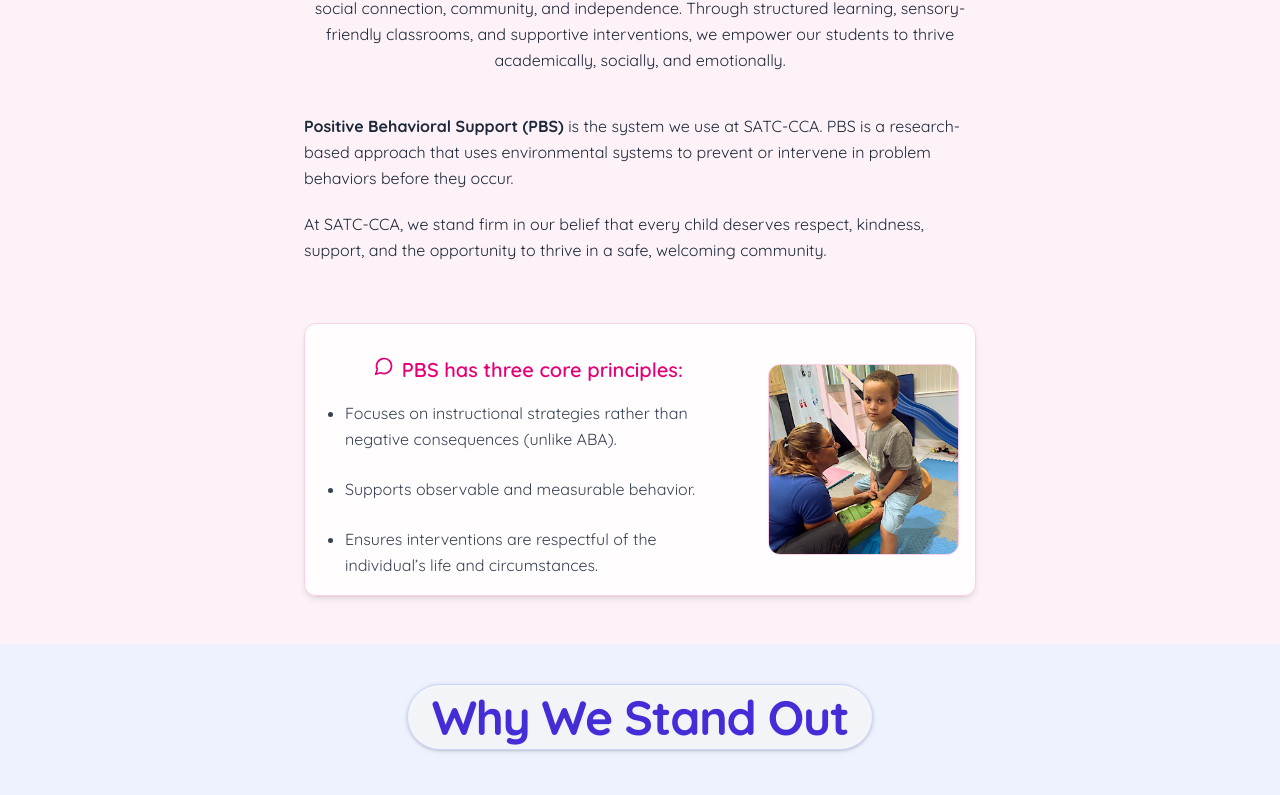
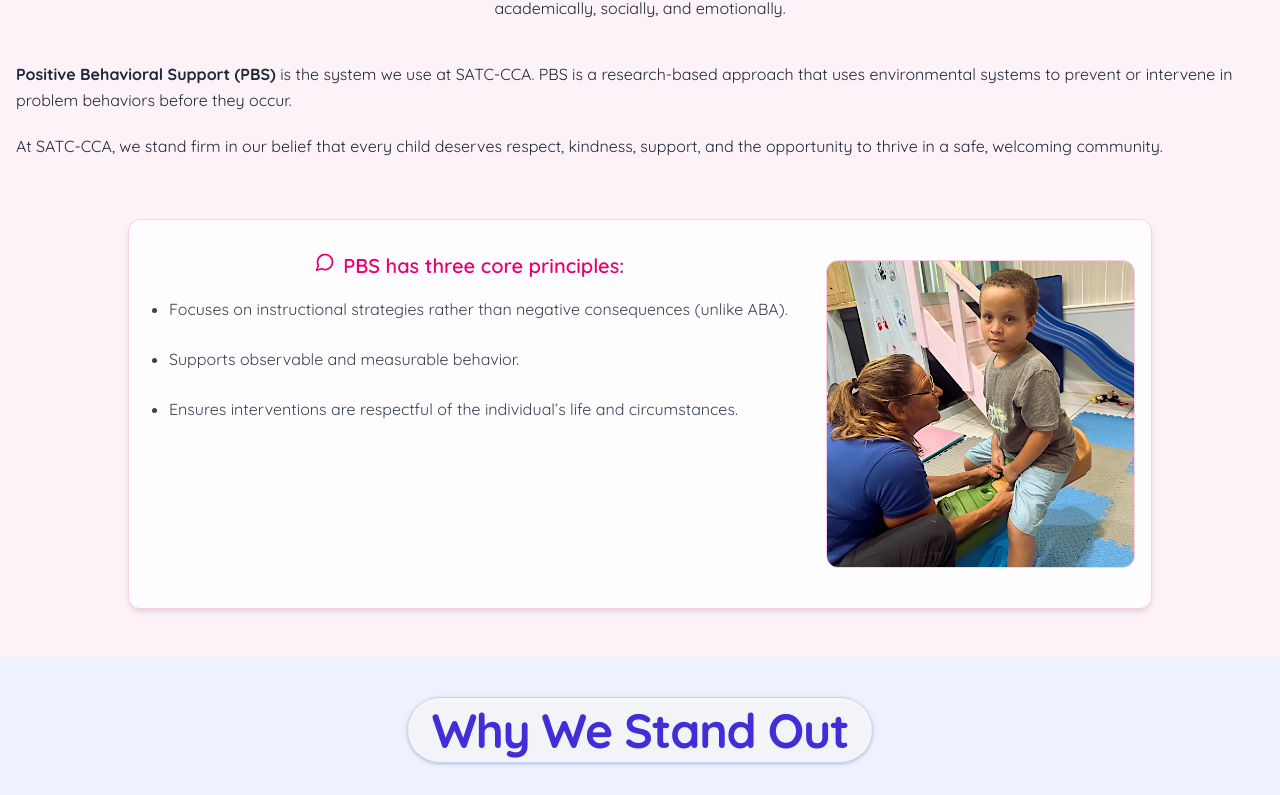
Before and after one commit to Ryan9698/speech-avenues-school, a Next.js app in the folder satc-school/: page / in a window 1280 px wide. Shown: the part 1109-1904 px from the top of the page. Built offline with nearby package versions, Linux system fonts and the light colour scheme.

Commit message:
Small style updates and update of dependencies

```diff
--- a/satc-school/src/components/Home/Mission.jsx
+++ b/satc-school/src/components/Home/Mission.jsx
@@ -44,7 +44,7 @@ export default function Mission() {
   return (
     <>
       <section className="bg-pink-50 py-12 px-4 text-gray-800">
-        <div className="max-w-2xl mx-auto text-gray-800">
+        <div className="max-w-7xl mx-auto text-gray-800">
           <h2 className="text-3xl font-bold font-nunito text-transparent bg-clip-text bg-gradient-to-br from-purple-400 to-pink-600 text-center mb-6">
             Our Mission & Approach
           </h2>
@@ -105,7 +105,7 @@ export default function Mission() {
               safe, welcoming community.
             </p>
 
-            <div className="flex flex-col md:flex-row bg-white/80 backdrop-blur-sm border border-pink-200 rounded-xl shadow-md overflow-hidden">
+            <div className="flex flex-col md:flex-row bg-white/80 backdrop-blur-sm border border-pink-200 rounded-xl shadow-md overflow-hidden max-w-5xl mx-auto">
               <div className="md:w-2/3 p-4">
                 <h3 className="flex text-xl font-semibold mt-4 pb-4 text-pink-600 font-quicksand justify-center">
                   <MessageCircle className="mr-2 w-5 h-5" />
@@ -129,6 +129,7 @@ export default function Mission() {
                     src="/images/important/image6.webp"
                     alt="SATC-CCA"
                     fill
+                    sizes="(max-width: 768px) 100vw, 50vw"
                     className="object-cover object-top rounded-xl border border-pink-200"
                   />
                 </div>
@@ -153,7 +154,7 @@ export default function Mission() {
             Here's what sets us apart:
           </p>
         </div>
-        <div className="max-w-4xl lg:max-w-6xl mx-auto mt-10 px-4">
+        <div className="max-w-4xl lg:max-w-7xl mx-auto mt-10 px-4">
           <div className="grid grid-cols-1 lg:grid-cols-2 gap-6 items-stretch">
             {/* DYNAMIC COLOR CONTENT BLOCKS */}
             {/* Mapping of a combined array with the associated color groups to have a different theme for each block
```
Also changed, not shown: 1 other file (tests, documents, lock files or other folders).
